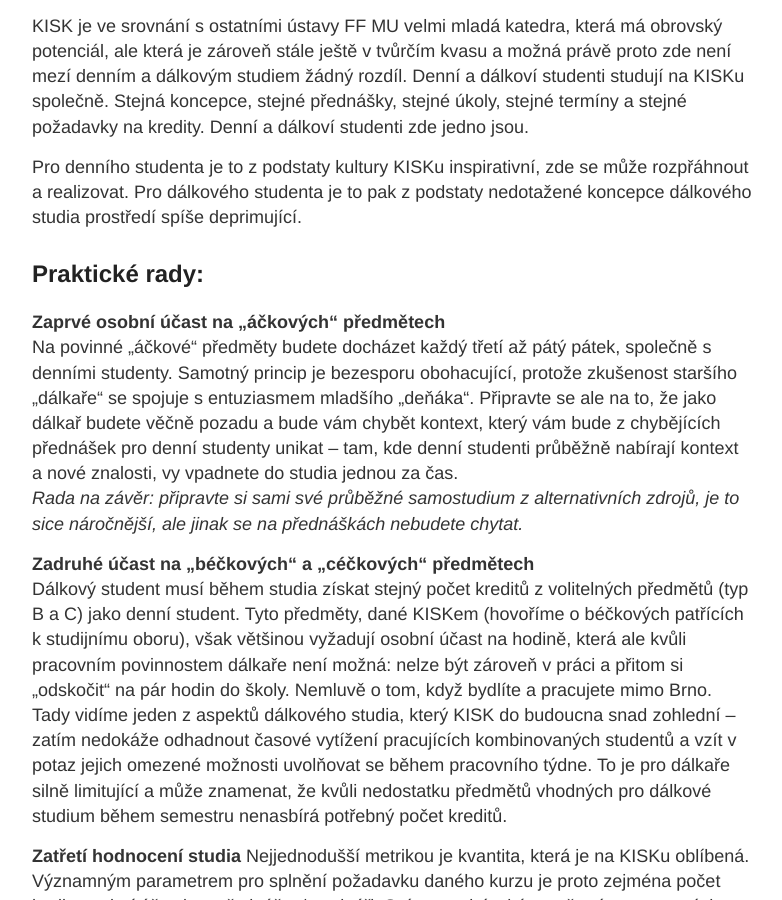
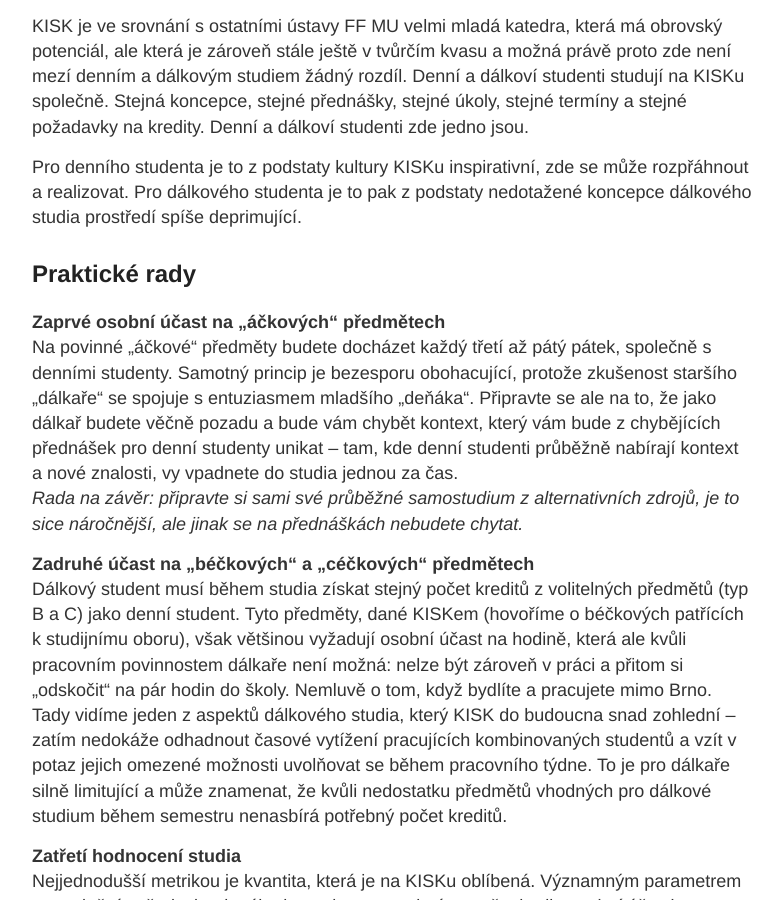
Before and after one commit to projectgorilla/projectgorilla.github.io, a Jekyll site: the page built from _posts/2016-5-16-Koncepce-dalkoveho-studia-KISK.md, in a window 1280 px wide and 900 px high, scrolled down 916 px. Shown: the whole window, without its empty margins (248-1030 px from the left). Built offline with Jekyll 4.4.1, drawn with Linux system fonts in a browser that asks for light colours; comment, search, counter and statistics services are not loaded.

```diff
--- a/_posts/2016-5-16-Koncepce-dalkoveho-studia-KISK.md
+++ b/_posts/2016-5-16-Koncepce-dalkoveho-studia-KISK.md
@@ -16,17 +16,17 @@ KISK je ve srovnání s ostatními ústavy FF MU velmi mladá katedra, která m
 
 Pro denního studenta je to z podstaty kultury KISKu inspirativní, zde se může rozpřáhnout a realizovat. Pro dálkového studenta je to pak z podstaty nedotažené koncepce dálkového studia prostředí spíše deprimující.
 
-<h2>Praktické rady:</h2>
+<h2>Praktické rady</h2>
 <b>Zaprvé osobní účast na „áčkových“ předmětech</b><br>
 Na povinné „áčkové“ předměty budete docházet každý třetí až pátý pátek, společně s denními studenty. Samotný princip je bezesporu obohacující, protože zkušenost staršího „dálkaře“ se spojuje s entuziasmem mladšího „deňáka“. Připravte se ale na to, že jako dálkař budete věčně pozadu a bude vám chybět kontext, který vám bude z chybějících přednášek pro denní studenty unikat – tam, kde denní studenti průběžně nabírají kontext a nové znalosti, vy vpadnete do studia jednou za čas.<br><i>Rada na závěr: připravte si sami své průběžné samostudium z alternativních zdrojů, je to sice náročnější, ale jinak se na přednáškách nebudete chytat.</i>
 
 <b>Zadruhé účast na „béčkových“ a „céčkových“ předmětech</b><br>
 Dálkový student musí během studia získat stejný počet kreditů z volitelných předmětů (typ B a C) jako denní student. Tyto předměty, dané KISKem (hovoříme o béčkových patřících k studijnímu oboru), však většinou vyžadují osobní účast na hodině, která ale kvůli pracovním povinnostem dálkaře není možná: nelze být zároveň v práci a přitom si „odskočit“ na pár hodin do školy. Nemluvě o tom, když bydlíte a pracujete mimo Brno. Tady vidíme jeden z aspektů dálkového studia, který KISK do budoucna snad zohlední – zatím nedokáže odhadnout časové vytížení pracujících kombinovaných studentů a vzít v potaz jejich omezené možnosti uvolňovat se během pracovního týdne. To je pro dálkaře silně limitující a může znamenat, že kvůli nedostatku předmětů vhodných pro dálkové studium během semestru nenasbírá potřebný počet kreditů.
 
-<b>Zatřetí hodnocení studia</b>
+<b>Zatřetí hodnocení studia</b><br>
 Nejjednodušší metrikou je kvantita, která je na KISKu oblíbená. Významným parametrem pro splnění požadavku daného kurzu je proto zejména počet hodin osobní účasti na přednášce/semináři. S tím souvisí také množství zpracovaných seminárních prací a úkolů. Pokud se v pracovní době nemůžete osobně účastnit béčkových přednášek, pak oproti denním studentům počítejte s minimálně dvojnásobným počtem písemných prací, nikoho totiž nezajímá, že ušlou přednášku musíte dohnat samostudiem, které je mnohem náročnější. <br><i>Rada na závěr: rozvrhněte si proto psaní prací v průběhu semestru prakticky na každý večer a víkend, jinak to nestihnete. Pokud však máte tu možnost, tak si to na přednášku běžte raději odsedět, je to mnohem snazší.</i>
 
-<b>Začtvrté domácí úkoly</b>
+<b>Začtvrté domácí úkoly</b><br>
 Domácí úkoly jsou důležité, rozvíjí i upevňují znalosti při studiu. Na KISKu mají deňáci a dálkaři stejné domácí úkoly (včetně rozsahu a hodnocení) a stejné termíny jejich odevzdání (tedy např. 1 týden, z jedné hodiny do druhé v rozvrhu denního studenta). Často také denní a dálkoví studenti pracují společně v týmu na jednom domácím úkolu, což je obohacující pro obě strany, v praxi ale nastávají problémy s uzavíráním úkolu a sladěním časových možností, kterých dálkaři z principu svých pracovních povinností mají méně. <br><i>Rada na závěr: uvařte si další noční kafe, snažte se brát úkoly s nadhledem a doufejte, že nebudete muset odjet na služební cestu.</i>
 
 <b>Zapáté zabraňte poztrácení informací</b><br>Občas se stane, že např. vyučující áčkového předmětu zadá domácí úkol pro deňáky i dálkaře v hodině mimo pátek pro dálkaře a nepošle o tom žádný email. Abyste se o všem dozvěděli včas, napojte se na síť spolužáků! <br><i>Rada na závěr: držte se facebookových skupin, držte se svých spolužáků-deňáků, jinak na KISKu nepřežijete.</i>
```
